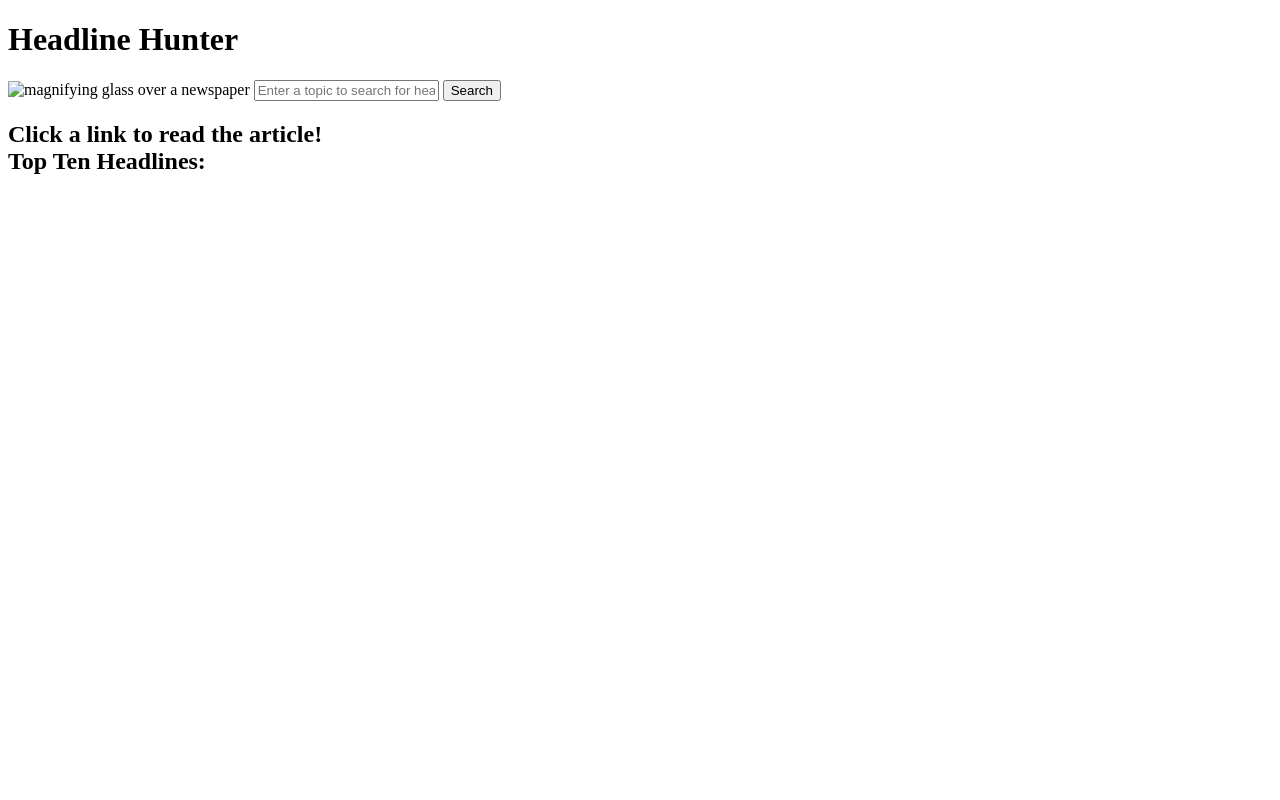
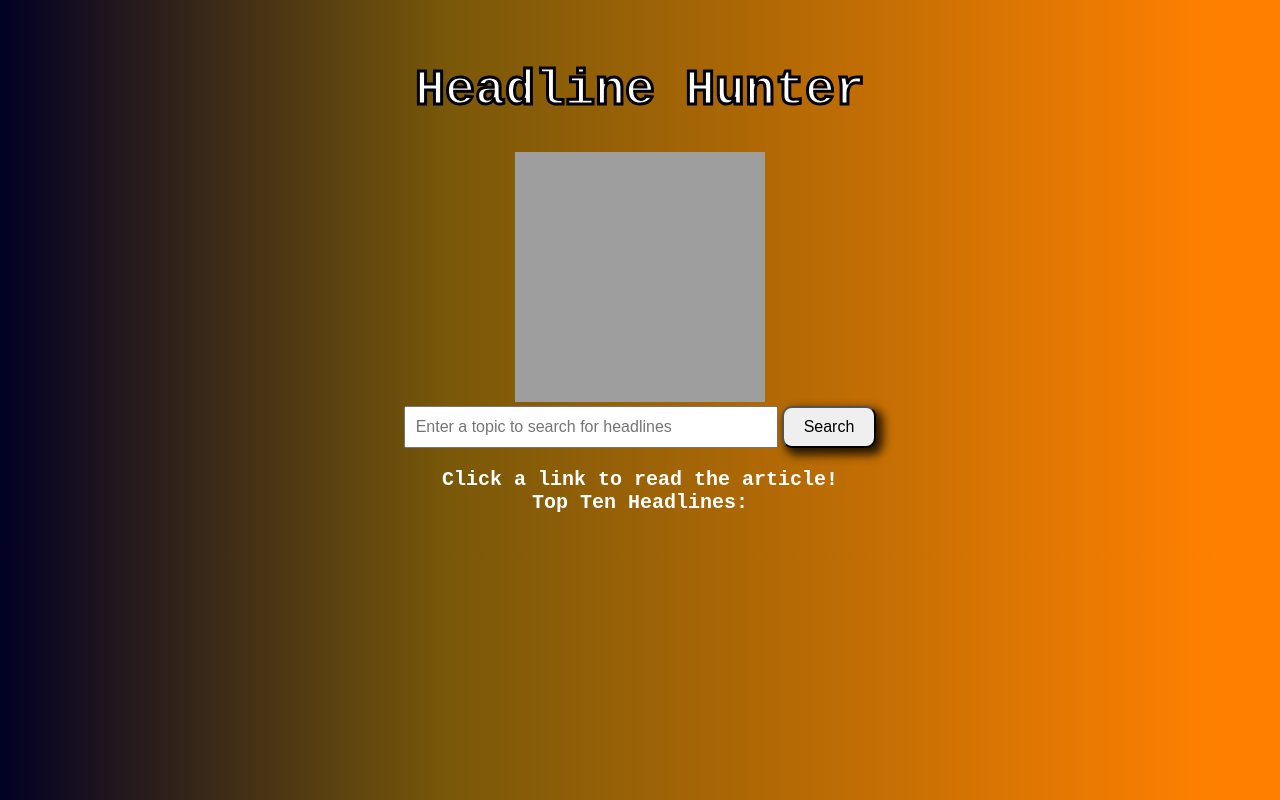
Before and after one commit to Crothos/headline-hunter, a plain HTML site: page index.html in a window 1280 px wide. Drawn offline with Linux system fonts and the light colour scheme; the site is published under a folder, as on GitHub Pages, so addresses that start at the root find nothing.

Commit message:
Update index.html

```diff
--- a/index.html
+++ b/index.html
@@ -4,11 +4,11 @@
   <title>Headline Hunter</title>
   <!-- Importing Newspaper Icon and linking css -->
   <link rel="stylesheet" href="https://maxcdn.bootstrapcdn.com/font-awesome/4.5.0/css/font-awesome.min.css">
-  <link rel="stylesheet" type="text/css" href="/assets/css/style.css">
+  <link rel="stylesheet" type="text/css" href="./assets/css/style.css">
 </head>
 <body>
   <div class="container">
-    <h1>Headline Hunter</h1> <img src="/assets/images/OIG2.png" width="250" height="250" alt="magnifying glass over a newspaper"/>
+    <h1>Headline Hunter</h1> <img src="./assets/images/OIG2.png" width="250" height="250" alt="magnifying glass over a newspaper"/>
     <input id="topicInput" type="text" placeholder="Enter a topic to search for headlines">
     <button id="searchBtn" onclick="searchTopic()">Search</button>
     <div id="resultContainer">
@@ -16,6 +16,6 @@
     <ul id="resultsList"></ul>
     </div>
   </div>
-  <script src="/assets/script.js"></script>
+  <script src="./assets/script.js"></script>
 </body>
 </html>
```
